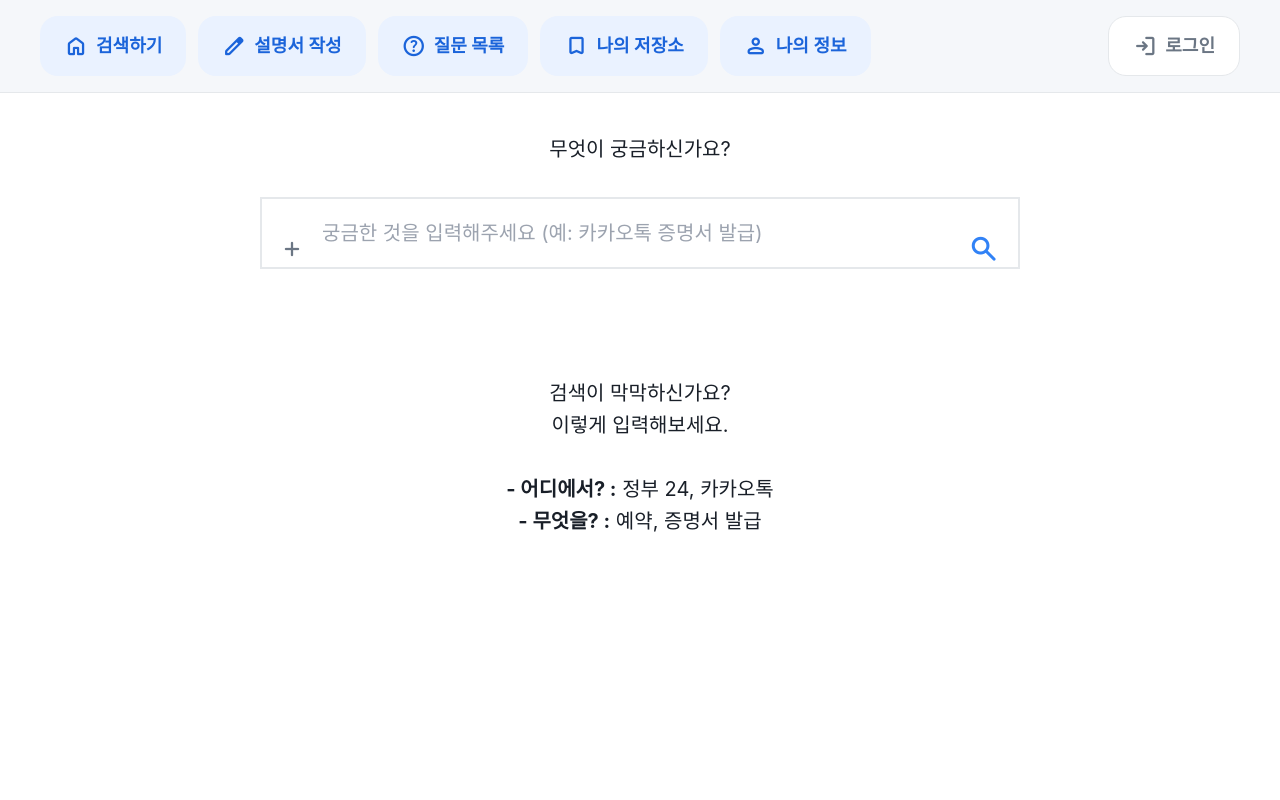
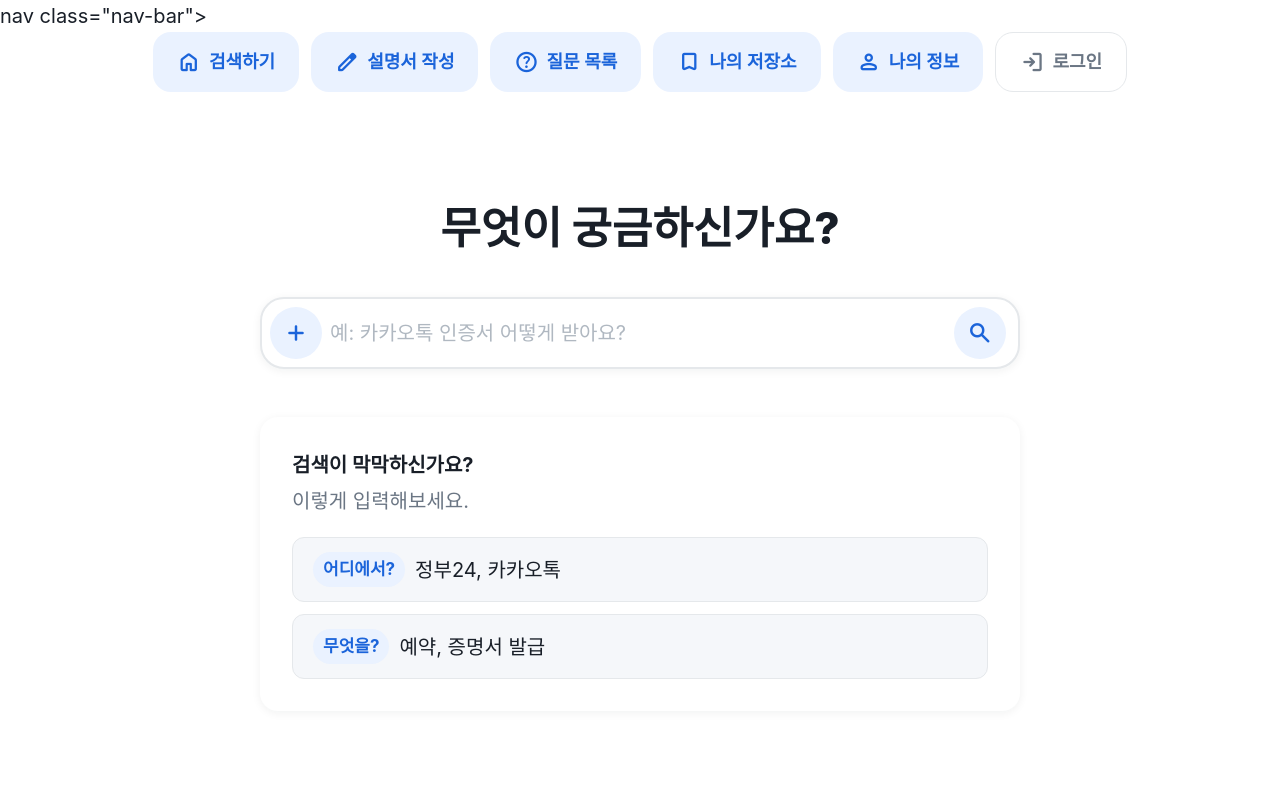
Before and after one commit to Pirogramming-25/hackathon_1, a Django app: template templates/home.html in a window 1280 px wide. Run offline with Django 4.2, Linux system fonts and the light colour scheme; the template is opened without the code that fills it, so the values that code supplies are empty; some web fonts are replaced.

Commit message:
feat/fe:home.css, home.js, home.html추가

```diff
--- a/static/css/home.css
+++ b/static/css/home.css
@@ -1,65 +1,146 @@
-/* static/css/home.css */
+/* ============ 홈(검색화면) 전용 스타일 ============ */
 
-.search-container {
+.home-hero {
+  padding: 100px 24px 80px;
+  min-height: calc(100vh - 93px); /* 네비 높이 대략 제외 */
+  display: flex;
+  align-items: center;
+}
+
+.home-hero .page-wrap {
+  width: 100%;
   display: flex;
   flex-direction: column;
   align-items: center;
-    justify-content: center;
-    flex-grow: 1;
   text-align: center;
-    padding: 40px 20px;
 }
 
-.search-box {
-    position: relative;
-    width: 760px;
-    max-width: 90vw;
-    margin: 32px 0;
+.home-hero__title {
+  margin-bottom: 40px;
+  color: var(--color-text);
 }
 
-.search-input {
-    width: 100%;
+/* -------------------- 검색창 -------------------- */
+.search-box {
+  width: 760px;
+  max-width: 100%;
   height: 72px;
-    padding: 0 60px;
-    font-size: 20px;
+  display: flex;
+  align-items: center;
+  gap: 8px;
+  background-color: var(--color-white);
   border: 2px solid var(--color-border);
-    border-radius: var(--radius-card);
-    outline: none;
-    box-sizing: border-box;
-    transition: border-color var(--transition-fast), box-shadow var(--transition-fast);
+  border-radius: var(--radius-lg);
+  padding: 0 12px 0 8px;
+  box-shadow: var(--shadow-card);
+  transition: border-color var(--transition-base), box-shadow var(--transition-base);
 }
 
-.search-input:focus {
+.search-box:focus-within {
   border-color: var(--color-primary);
-    box-shadow: 0 0 0 4px rgba(84, 152, 255, 0.2);
+  box-shadow: var(--shadow-card-hover);
 }
 
-.search-input::placeholder {
-    color: #9ca3af;
+.search-box__plus,
+.search-box__submit {
+  flex: 0 0 auto;
+  width: 52px;
+  height: 52px;
+  border: none;
+  border-radius: 50%;
+  background-color: var(--color-primary-light);
+  color: var(--color-primary-hover);
+  display: flex;
+  align-items: center;
+  justify-content: center;
+  cursor: pointer;
+  transition: background-color var(--transition-base), transform var(--transition-base);
+}
+
+.search-box__plus:hover,
+.search-box__submit:hover {
+  background-color: var(--color-primary);
+  color: var(--color-white);
+  transform: scale(1.05);
+}
+
+.search-box__plus .material-symbols-rounded,
+.search-box__submit .material-symbols-rounded {
+  font-size: 26px;
+}
+
+.search-box__input {
+  flex: 1;
+  height: 100%;
+  border: none;
+  outline: none;
+  font-size: var(--font-body);
+  color: var(--color-text);
+  background: transparent;
+}
+
+.search-box__input::placeholder {
+  color: #B0B8C1;
   font-size: 20px;
 }
 
-.search-icon-left {
-    position: absolute;
-    left: 20px;
-    top: 50%;
-    transform: translateY(-50%);
-    color: var(--color-text-sub);
+/* -------------------- 검색 힌트 카드 -------------------- */
+.search-hint {
+  margin-top: 48px;
+  width: 760px;
+  max-width: 100%;
+  padding: 32px;
+  text-align: left;
 }
 
-.search-icon-right {
-    position: absolute;
-    right: 20px;
-    top: 50%;
-    transform: translateY(-50%);
-    color: var(--color-primary);
-    cursor: pointer;
+.search-hint__title {
+  font-weight: 700;
+  margin-bottom: 4px;
 }
 
-.search-guide {
-    background-color: var(--color-white);
-    padding: 24px 40px;
-    border-radius: var(--radius-card);
-    box-shadow: var(--shadow-light);
-    margin-top: 20px;
+.search-hint__desc {
+  color: var(--color-text-sub);
+  margin-bottom: 20px;
 }
+
+.search-hint__examples {
+  display: flex;
+  flex-direction: column;
+  gap: 12px;
+}
+
+.hint-chip {
+  display: flex;
+  align-items: center;
+  gap: 10px;
+  width: 100%;
+  min-height: 56px;
+  padding: 14px 20px;
+  border-radius: var(--radius-sm);
+  border: 1px solid var(--color-border);
+  background-color: var(--color-bg-soft);
+  font-size: var(--font-body);
+  color: var(--color-text);
+  cursor: pointer;
+  text-align: left;
+  transition: background-color var(--transition-base), transform var(--transition-base);
+}
+
+.hint-chip .text-small {
+  flex: 0 0 auto;
+  padding: 4px 10px;
+  border-radius: 999px;
+  background-color: var(--color-primary-light);
+  color: var(--color-primary-hover);
+  font-weight: 700;
+}
+
+.hint-chip:hover {
+  background-color: var(--color-primary-light);
+  transform: translateY(-2px);
+}
+
+@media (max-width: 768px) {
+  .home-hero { padding: 60px 16px; }
+  .search-hint { padding: 20px; }
+}
--- /dev/null
+++ b/static/js/home.js
@@ -0,0 +1,31 @@
+// ============ 홈(검색화면) 전용 JS ============
+
+document.addEventListener('DOMContentLoaded', function () {
+  var searchInput = document.getElementById('searchInput');
+  var hintChips = document.querySelectorAll('.hint-chip');
+  var quickAskBtn = document.getElementById('quickAskBtn');
+
+  // 힌트 예시를 누르면 검색창에 바로 채워주기 (노인 사용자가 직접 타이핑하지 않아도 되게)
+  hintChips.forEach(function (chip) {
+    chip.addEventListener('click', function () {
+      var fillText = chip.getAttribute('data-fill');
+      if (searchInput && fillText) {
+        searchInput.value = fillText;
+        searchInput.focus();
+      }
+    });
+  });
+
+  // '+' 버튼: 질문을 바로 등록하고 싶을 때 누르는 버튼
+  // 로그인 상태면 질문 등록 페이지로, 비로그인이면 로그인 페이지(?next=)로 이동
+  if (quickAskBtn) {
+    quickAskBtn.addEventListener('click', function () {
+      if (window.DDOKDI_IS_AUTHENTICATED) {
+        window.location.href = window.DDOKDI_QUESTION_CREATE_URL;
+      } else {
+        window.location.href =
+          window.DDOKDI_LOGIN_URL + '?next=' + encodeURIComponent(window.DDOKDI_QUESTION_CREATE_URL);
+      }
+    });
+  }
+});
--- a/templates/base.html
+++ b/templates/base.html
@@ -19,8 +19,8 @@
 <body>
 <div class="app-shell">
 
-  <!-- ============ 공통 네비게이션 ============ -->
-  <nav class="nav-bar">
+<!-- ============ 공통 네비게이션 ============ -->
+ nav class="nav-bar">
     <div class="nav-inner">
 
       <a href="{% url 'home' %}" class="nav-btn {% if active_nav == 'home' %}is-active{% endif %}">
--- a/templates/home.html
+++ b/templates/home.html
@@ -1,31 +1,65 @@
 {% extends 'base.html' %}
 {% load static %}
+{% block title %}홈 - 무엇이 궁금하신가요? | 똑디{% endblock %}
 
-<!-- home 전용 CSS 연결 -->
 {% block extra_css %}
-<link rel="stylesheet" href="{% static 'css/home.css' %}">
+<link rel="stylesheet" href="{% static 'css/pages/home.css' %}">
 {% endblock %}
 
 {% block content %}
-<div class="search-container">
-    <h1>무엇이 궁금하신가요?</h1>
+{# base.html 의 네비게이션에서 현재 위치를 표시하려면 이 값을 view에서 context로 넘겨주세요 #}
+{# active_nav = 'home' #}
 
-    <!-- 검색창 영역 -->
-    <form action="#" method="GET" class="search-box">
-        <span class="material-symbols-rounded search-icon-left">add</span>
-        <input type="text" name="q" class="search-input" placeholder="궁금한 것을 입력해주세요 (예: 카카오톡 증명서 발급)">
-        <button type="submit" style="background:none; border:none; padding:0;">
-            <span class="material-symbols-rounded search-icon-right" style="font-size: 32px;">search</span>
-        </button>
+<section class="home-hero">
+  <div class="page-wrap">
+
+    <h1 class="text-h1 home-hero__title">무엇이 궁금하신가요?</h1>
+
+    <form action="{% url 'guides:list' %}" method="get" class="search-box" id="searchForm">
+      <button type="button"
+              class="search-box__plus"
+              id="quickAskBtn"
+              aria-label="질문 바로 등록하기"
+              title="질문 바로 등록하기">
+        <span class="material-symbols-rounded">add</span>
+      </button>
+
+      <input type="text"
+             name="q"
+             id="searchInput"
+             class="search-box__input"
+             placeholder="예: 카카오톡 인증서 어떻게 받아요?"
+             autocomplete="off">
+
+      <button type="submit" class="search-box__submit" aria-label="검색하기">
+        <span class="material-symbols-rounded">search</span>
+      </button>
     </form>
 
-    <!-- 하단 안내 문구 -->
-    <div class="search-guide">
-        <h2>검색이 막막하신가요?</h2>
-        <p>이렇게 입력해보세요.</p>
-        <br>
-        <p><strong>- 어디에서? :</strong> 정부 24, 카카오톡</p>
-        <p><strong>- 무엇을? :</strong> 예약, 증명서 발급</p>
+    <div class="search-hint card">
+      <p class="text-body search-hint__title">검색이 막막하신가요?</p>
+      <p class="text-body search-hint__desc">이렇게 입력해보세요.</p>
+
+      <div class="search-hint__examples">
+        <button type="button" class="hint-chip" data-fill="정부24 어디에서 로그인해요?">
+          <span class="text-small">어디에서?</span> 정부24, 카카오톡
+        </button>
+        <button type="button" class="hint-chip" data-fill="카카오톡에서 증명서 발급 어떻게 해요?">
+          <span class="text-small">무엇을?</span> 예약, 증명서 발급
+        </button>
+      </div>
     </div>
-</div>
-{% endblock content %}
+
+  </div>
+</section>
+{% endblock %}
+
+{% block extra_js %}
+<script src="{% static 'js/home.js' %}"></script>
+{# quickAskBtn 이 로그인 여부에 따라 다른 곳으로 이동해야 하므로, 아래 값을 view에서 내려주세요 #}
+<script>
+  window.DDOKDI_IS_AUTHENTICATED = {{ user.is_authenticated|yesno:"true,false" }};
+  window.DDOKDI_LOGIN_URL = "{% url 'accounts:login' %}";
+  window.DDOKDI_QUESTION_CREATE_URL = "{% url 'questions:create' %}";
+</script>
+{% endblock %}
```
Also changed, not shown: static/css/guid_list.css (added, +165 -0 lines), templates/guid_list.html (added, +79 -0 lines). Lines whose indentation alone changed are shown as unchanged.
